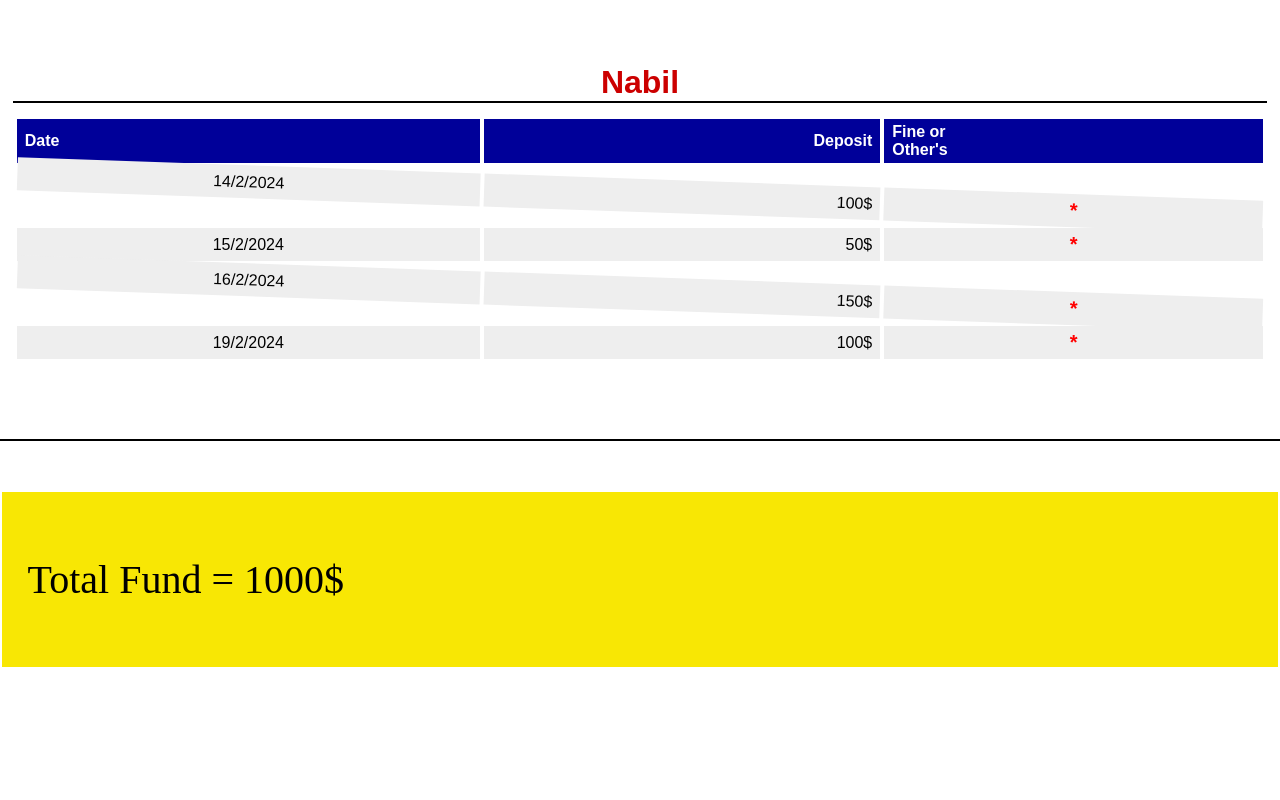
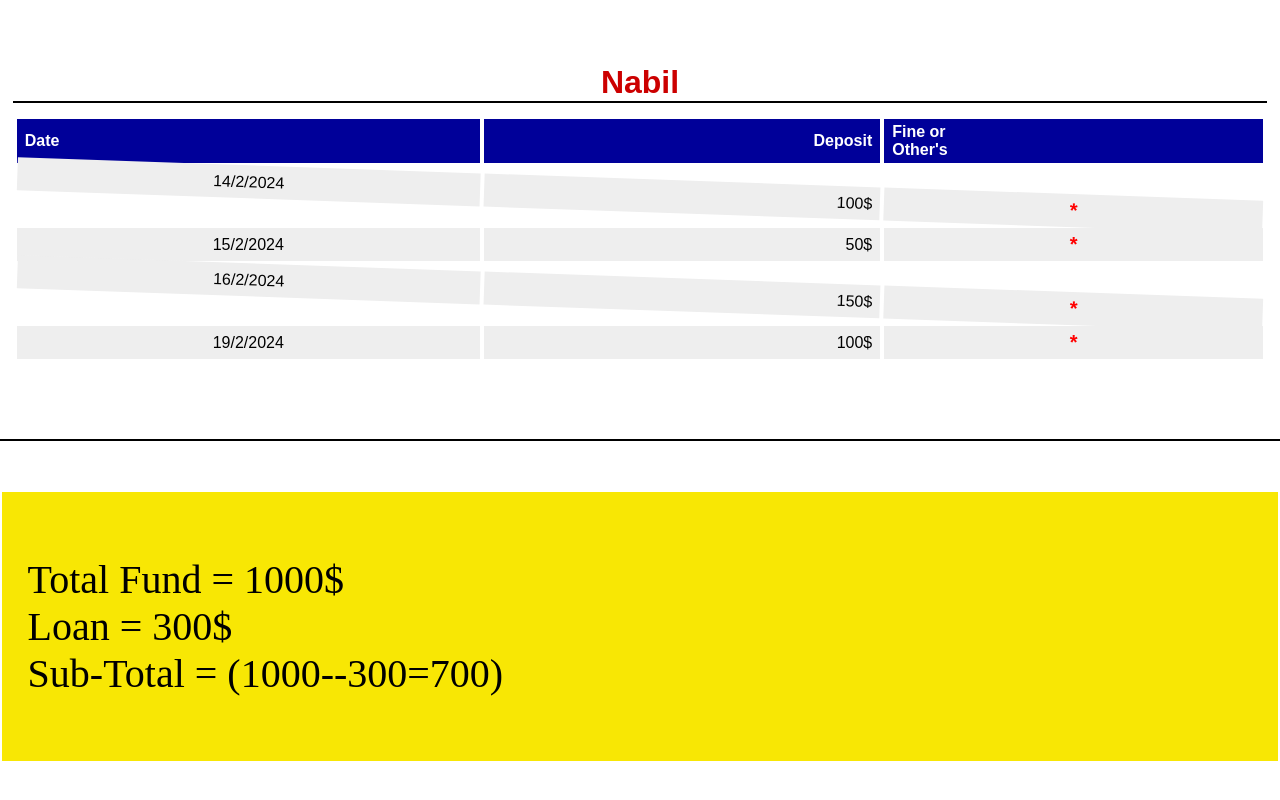
Before and after one commit to MilkanBasarNabil/fund-list, a plain HTML site: page index.html in a window 1280 px wide. Shown: the part 945-1745 px from the top of the page. Before the commit the page ends 1663 px from the top, so only its background shows below. Drawn offline with Linux system fonts and the light colour scheme.

Commit message:
Update index.html

```diff
--- a/index.html
+++ b/index.html
@@ -128,6 +128,8 @@
     <div class="underline"></div>
     <div class="total">
       <p>  total fund = 1000$</p>
+       <p>  loan = 300$</p>
+       <p>  sub-total = (1000--300=700)</p>
     </div>
 
 
```
